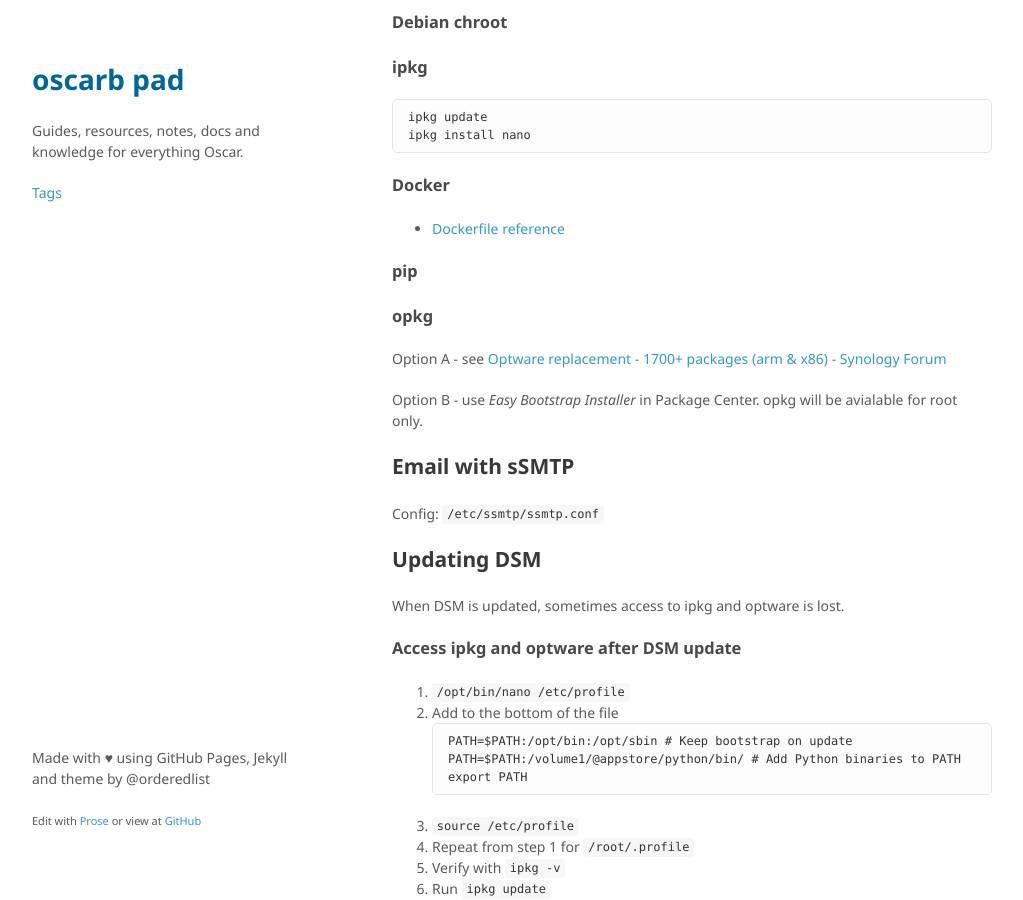
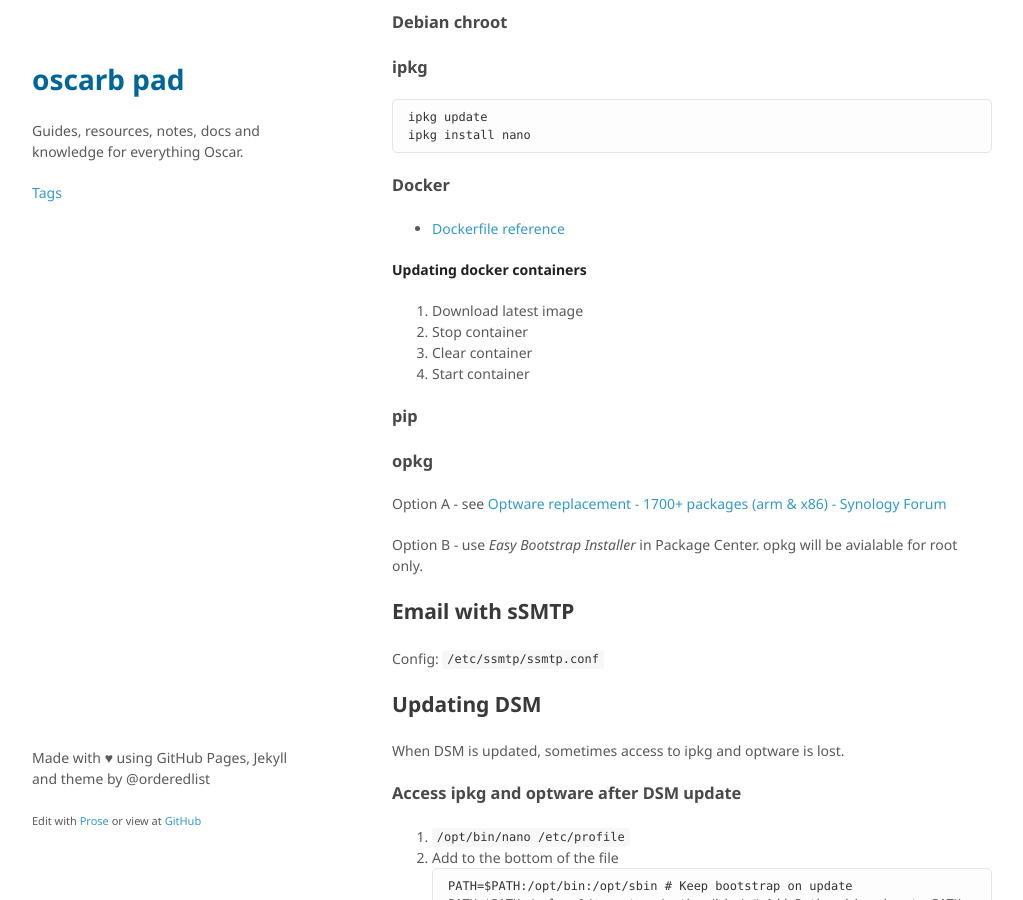
Before and after one commit to oscarb/pad, a Jekyll site: the page built from _docs/ds713.md, in a window 1280 px wide and 900 px high, scrolled down 3846 px. Shown: the whole window, without its empty margins (128-1151 px from the left). Built offline with Jekyll 4.4.1, drawn with Linux system fonts in a browser that asks for light colours; some web fonts are replaced.

Commit message:
Update ds713.md

```diff
--- a/_docs/ds713.md
+++ b/_docs/ds713.md
@@ -131,6 +131,12 @@ Chicken and Porn | http://spk.chickenandporn.com/
 ### Docker
 
 * [Dockerfile reference](https://docs.docker.com/engine/reference/builder/)
+
+**Updating docker containers**
+1. Download latest image
+2. Stop container
+3. Clear container
+4. Start container
 
 ### pip
 
```
